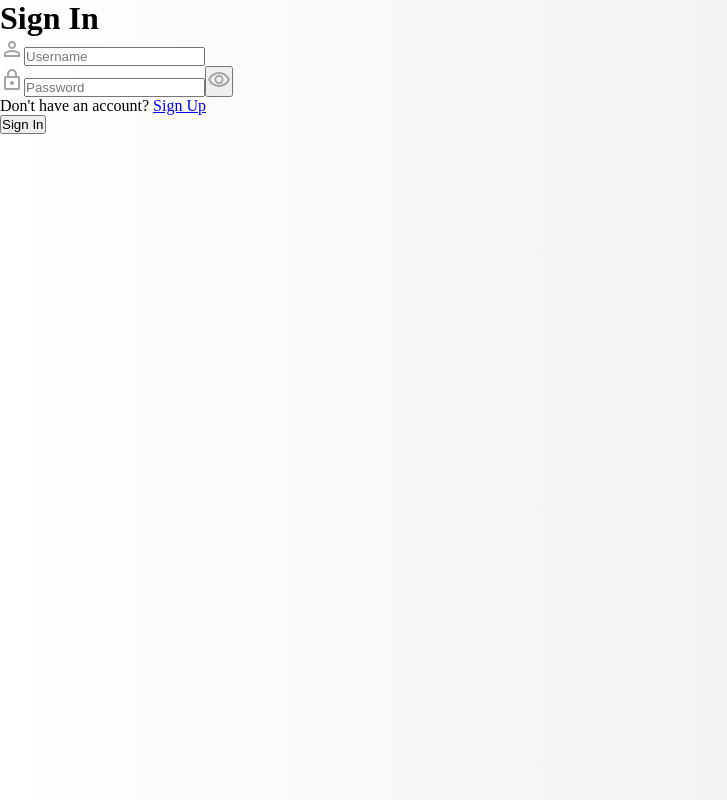
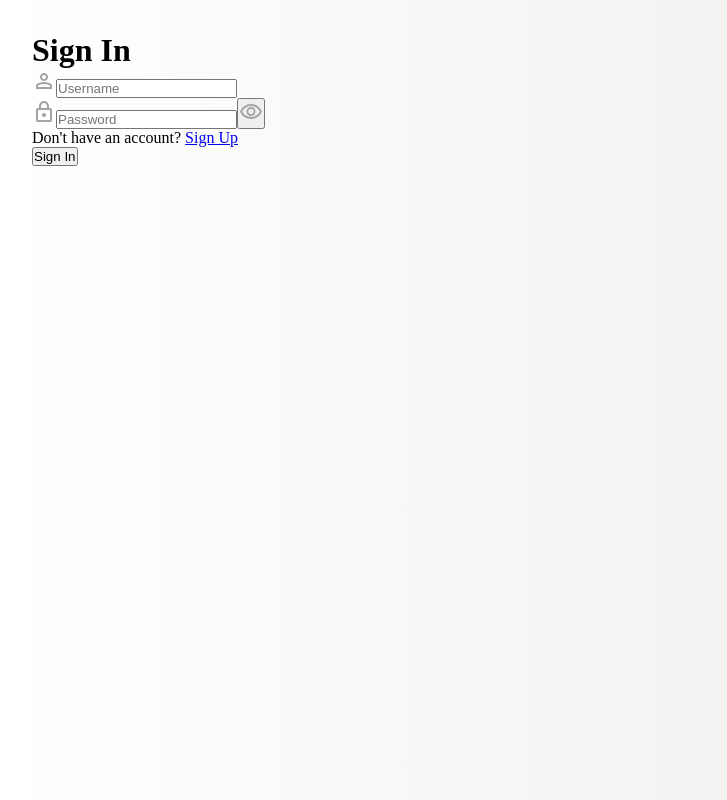
Before and after one commit to hzokbe/jikan, a Vue app: page /sign-in in a window 1280 px wide. Shown: the whole page, without its empty margins (0-727 px from the left). Built offline with nearby package versions, Linux system fonts and the light colour scheme; no server answers.

Commit message:
feat(styles): update styles

```diff
--- a/src/assets/main.css
+++ b/src/assets/main.css
@@ -9,5 +9,9 @@
 #app {
     background: linear-gradient(to right, #ffffff, #ece9e6);
 
+    box-sizing: border-box;
+
+    padding: 32px;
+
     height: 100dvh;
 }
```
